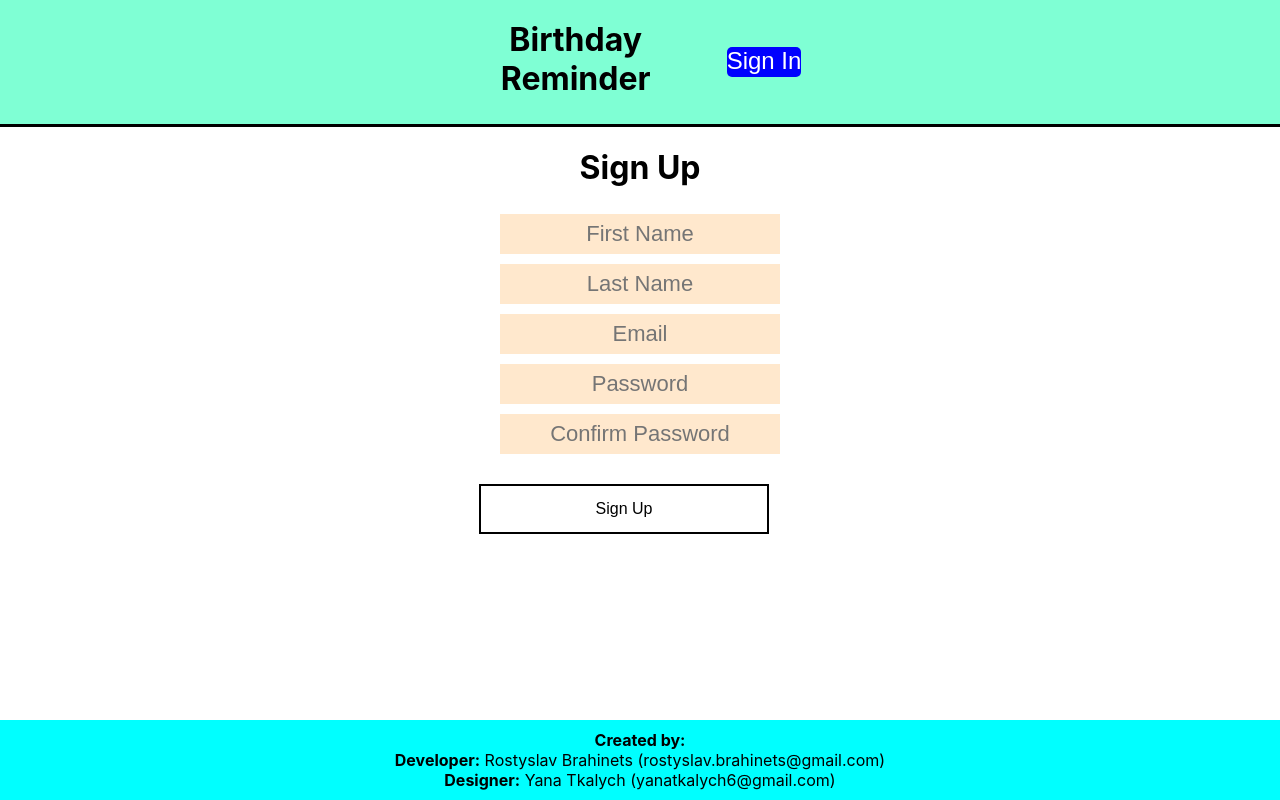
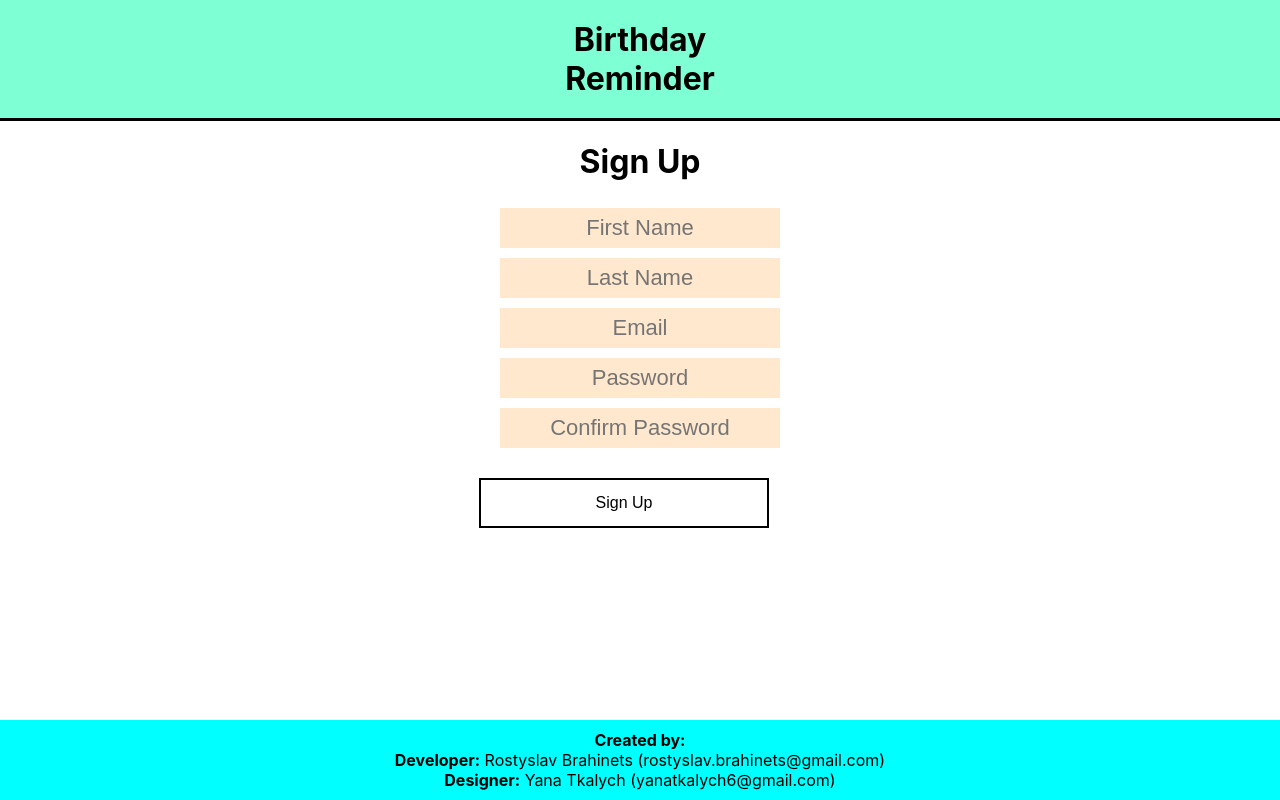
Before and after one commit to rbrahinets/birthday-reminder-frontend, a React (Create React App) app: page /birthday-reminder-frontend/sign-up in a window 1280 px wide. Built offline with nearby package versions, Linux system fonts and the light colour scheme.

Commit message:
Deleted unnecessary links from header

```diff
--- a/src/components/Header.jsx
+++ b/src/components/Header.jsx
@@ -1,31 +1,13 @@
 import React from 'react';
-import { useNavigate, Link } from 'react-router-dom';
+import {useNavigate, Link} from 'react-router-dom';
 import './styles.css';
-import { baseUrl } from '../constants';
+import {baseUrl} from '../constants';
 
 const Header = () => {
     const navigation = useNavigate();
-    const currentPage = window.location.href.split('/').reverse()[0];
 
     const getToken = () => {
         return localStorage.getItem('token');
-    };
-
-    const renderHeaderForUnauthenticatedUser = () => {
-        return (
-            <>
-                {currentPage !== 'sign-in' && (
-                    <Link to={`${baseUrl}/sign-in`} className={'link'}>
-                        Sign In
-                    </Link>
-                )}
-                {currentPage !== 'sign-up' && (
-                    <Link to={`${baseUrl}/sign-up`} className={'link'}>
-                        Sign Up
-                    </Link>
-                )}
-            </>
-        );
     };
 
     const renderHeaderForAuthenticatedUser = () => {
@@ -55,7 +37,6 @@ const Header = () => {
             <h1 className={'main-link'} onClick={handleMainClick}>
                 Birthday Reminder
             </h1>
-            {!getToken() && renderHeaderForUnauthenticatedUser()}
             {getToken() && renderHeaderForAuthenticatedUser()}
         </header>
     );
```
